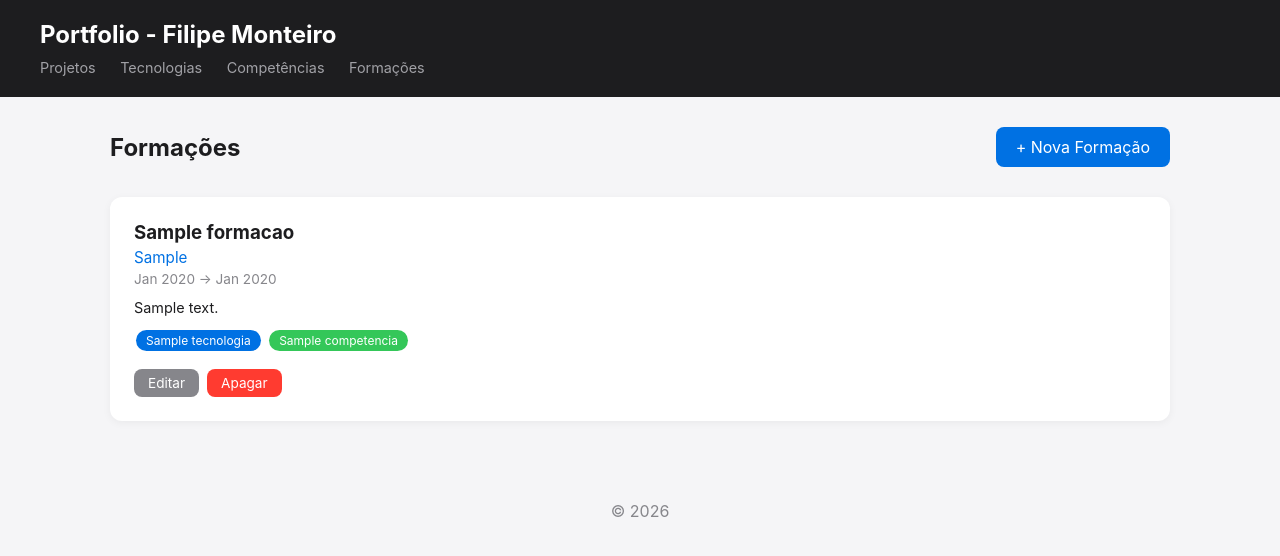
After one commit to a22407332FilipeMonteiro/portfolio-django, a Django app: page /portfolio/formacoes/ in a window 1280 px wide. The commit adds this page. Shown: the top 556 px of the page. Run offline with Django 5.2, Linux system fonts and the light colour scheme; tables that the repository leaves empty hold one stand-in row (values such as "Sample post").

Commit message:
feat(portfolio): adicionar CRUD completo de Formações
- Criar FormacaoForm em forms.py
- Adicionar views lista, criar, editar e apagar formação
- Adicionar rotas de Formações em urls.py
- Criar lista_formacoes.html com layout em timeline
- Adicionar link 'Formações' na navegação
- CRUD da secção 2.2 da Ficha 8 completo

```diff
--- a/portfolio/templates/portfolio/base.html
+++ b/portfolio/templates/portfolio/base.html
@@ -29,6 +29,7 @@
             <a href="{% url 'portfolio:lista_projetos' %}">Projetos</a>
             <a href="{% url 'portfolio:lista_tecnologias' %}">Tecnologias</a>
             <a href="{% url 'portfolio:lista_competencias' %}">Competências</a>
+            <a href="{% url 'portfolio:lista_formacoes' %}">Formações</a>
         </nav>
     </header>
     <main>
--- /dev/null
+++ b/portfolio/templates/portfolio/lista_formacoes.html
@@ -0,0 +1,56 @@
+<!-- portfolio/templates/portfolio/lista_formacoes.html -->
+{% extends 'portfolio/base.html' %}
+
+{% block title %}Formações{% endblock %}
+
+{% block content %}
+    <div style="display: flex; justify-content: space-between; align-items: center; margin-bottom: 30px;">
+        <h2>Formações</h2>
+        <a href="{% url 'portfolio:criar_formacao' %}" class="btn">+ Nova Formação</a>
+    </div>
+
+    {% if formacoes %}
+        <div style="display: flex; flex-direction: column; gap: 16px;">
+            {% for formacao in formacoes %}
+                <div style="background: white; padding: 24px; border-radius: 12px; box-shadow: 0 2px 8px rgba(0,0,0,0.05);">
+                    <div style="display: flex; justify-content: space-between; align-items: flex-start;">
+                        <div style="flex: 1;">
+                            <h3>{{ formacao.nome }}</h3>
+                            <p style="color: #0071e3; font-size: 0.95em; margin: 4px 0;">
+                                {{ formacao.instituicao }}
+                            </p>
+                            <p style="color: #86868b; font-size: 0.85em; margin: 4px 0;">
+                                {{ formacao.data_inicio|date:"M Y" }} → {{ formacao.data_fim|date:"M Y" }}
+                            </p>
+                            {% if formacao.descricao %}
+                                <p style="font-size: 0.9em; margin-top: 12px;">
+                                    {{ formacao.descricao|truncatewords:25 }}
+                                </p>
+                            {% endif %}
+                            <div style="margin-top: 12px;">
+                                {% for tec in formacao.tecnologias.all %}
+                                    <span style="display: inline-block; background: #0071e3; color: white; padding: 3px 10px; border-radius: 12px; font-size: 0.75em; margin: 2px;">{{ tec.nome }}</span>
+                                {% endfor %}
+                                {% for comp in formacao.competencias.all %}
+                                    <span style="display: inline-block; background: #34c759; color: white; padding: 3px 10px; border-radius: 12px; font-size: 0.75em; margin: 2px;">{{ comp.nome }}</span>
+                                {% endfor %}
+                            </div>
+                        </div>
+                    </div>
+                    <div style="display: flex; gap: 8px; margin-top: 16px;">
+                        <a href="{% url 'portfolio:editar_formacao' formacao.id %}"
+                           class="btn btn-secondary"
+                           style="font-size: 0.85em; padding: 6px 14px;">Editar</a>
+                        <a href="{% url 'portfolio:apagar_formacao' formacao.id %}"
+                           class="btn btn-danger"
+                           style="font-size: 0.85em; padding: 6px 14px;">Apagar</a>
+                    </div>
+                </div>
+            {% endfor %}
+        </div>
+    {% else %}
+        <p style="text-align: center; color: #86868b; padding: 40px;">
+            Ainda não há formações. Adiciona a primeira!
+        </p>
+    {% endif %}
+{% endblock %}
--- a/portfolio/urls.py
+++ b/portfolio/urls.py
@@ -26,4 +26,12 @@ urlpatterns = [
     path('competencias/nova/', views.criar_competencia, name='criar_competencia'),
     path('competencias/<int:id>/editar/', views.editar_competencia, name='editar_competencia'),
     path('competencias/<int:id>/apagar/', views.apagar_competencia, name='apagar_competencia'),
+
+
+
+    # Formações
+    path('formacoes/', views.lista_formacoes, name='lista_formacoes'),
+    path('formacoes/nova/', views.criar_formacao, name='criar_formacao'),
+    path('formacoes/<int:id>/editar/', views.editar_formacao, name='editar_formacao'),
+    path('formacoes/<int:id>/apagar/', views.apagar_formacao, name='apagar_formacao'),
 ]
--- a/portfolio/views.py
+++ b/portfolio/views.py
@@ -1,8 +1,8 @@
 # portfolio/views.py
 
 from django.shortcuts import get_object_or_404, render, redirect
-from .models import Projeto , Tecnologia , Competencia
-from .forms import ProjetoForm , TecnologiaForm , CompetenciaForm
+from .models import Formacao, Projeto , Tecnologia , Competencia
+from .forms import FormacaoForm, ProjetoForm , TecnologiaForm , CompetenciaForm
 
 
 
@@ -167,3 +167,60 @@ def apagar_competencia(request, id):
         'tipo': 'competência',
         'voltar_url': 'portfolio:lista_competencias',
     })
+
+
+    # ============ FORMAÇÕES ============
+
+def lista_formacoes(request):
+    formacoes = (Formacao.objects
+                 .prefetch_related('competencias', 'tecnologias')
+                 .all())
+    return render(request, 'portfolio/lista_formacoes.html', {'formacoes': formacoes})
+
+
+def criar_formacao(request):
+    if request.method == 'POST':
+        form = FormacaoForm(request.POST)
+        if form.is_valid():
+            form.save()
+            return redirect('portfolio:lista_formacoes')
+    else:
+        form = FormacaoForm()
+
+    return render(request, 'portfolio/form_generico.html', {
+        'form': form,
+        'titulo': 'Nova Formação',
+        'voltar_url': 'portfolio:lista_formacoes',
+    })
+
+
+def editar_formacao(request, id):
+    formacao = get_object_or_404(Formacao, id=id)
+
+    if request.method == 'POST':
+        form = FormacaoForm(request.POST, instance=formacao)
+        if form.is_valid():
+            form.save()
+            return redirect('portfolio:lista_formacoes')
+    else:
+        form = FormacaoForm(instance=formacao)
+
+    return render(request, 'portfolio/form_generico.html', {
+        'form': form,
+        'titulo': f'Editar: {formacao.nome}',
+        'voltar_url': 'portfolio:lista_formacoes',
+    })
+
+
+def apagar_formacao(request, id):
+    formacao = get_object_or_404(Formacao, id=id)
+
+    if request.method == 'POST':
+        formacao.delete()
+        return redirect('portfolio:lista_formacoes')
+
+    return render(request, 'portfolio/apagar_generico.html', {
+        'objeto': formacao,
+        'tipo': 'formação',
+        'voltar_url': 'portfolio:lista_formacoes',
+    })
```
Also changed, not shown: media/makingof/makingof.md (+12 -0 lines), portfolio/forms.py (+28 -1 lines).
